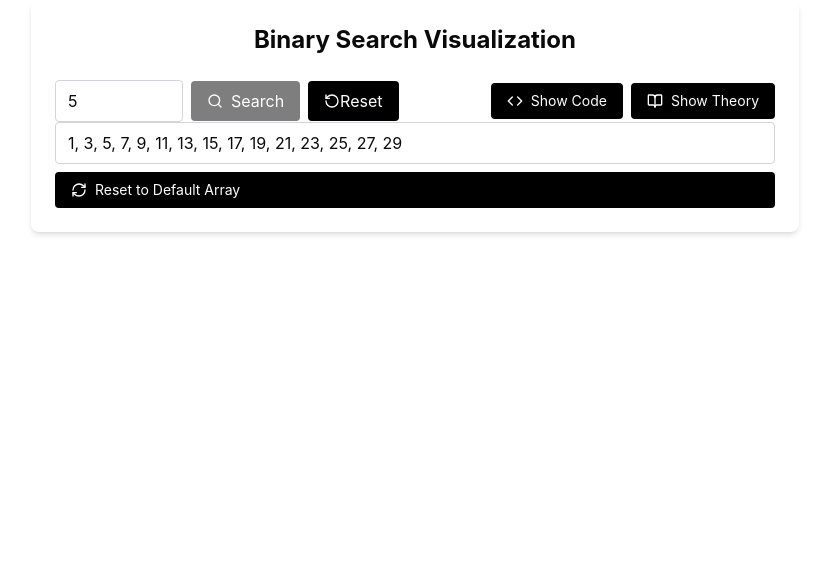
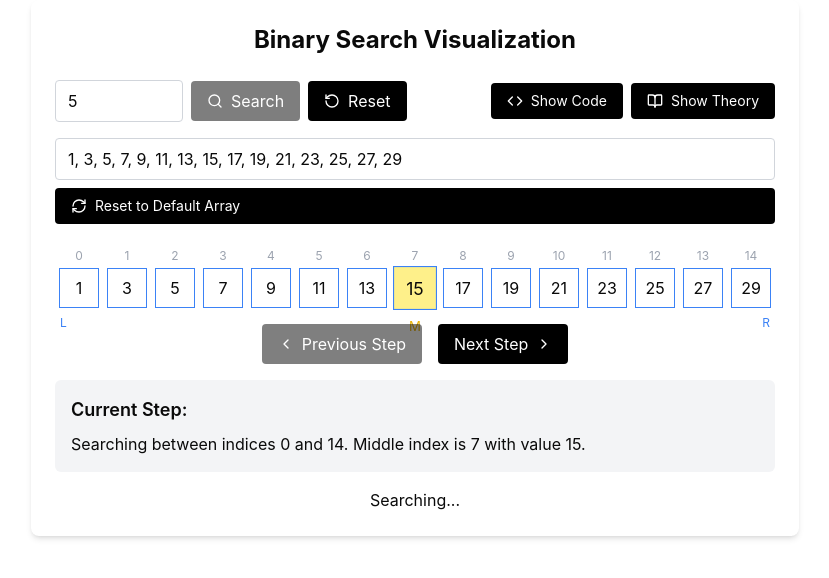
Before and after one commit to himanshu475/Structify, a React (Vite) app in the folder Structify.01/: page /binary-search in a window 1280 px wide. Both pictures are taken after typing "5" into the empty fields and a click on the button "Search". Shown: the top 578 px of the page, without its empty margins (225-1054 px from the left). Built offline with nearby package versions, Linux system fonts and the light colour scheme.

Commit message:
BinarySearch

```diff
--- a/Structify.01/src/AlgorithmPages/BinarySearch.jsx
+++ b/Structify.01/src/AlgorithmPages/BinarySearch.jsx
@@ -1,22 +1,25 @@
+'use client'
 import './tailwind.css';
-import React,  {useState, useEffect} from 'react';
-import {motion} from 'framer-motion'
-import {ChevronLeft, ChevronRight, Search, RotateCcw, Code, BookOpen, RefreshCw} from 'lucide-react';
+import React, { useState, useEffect } from 'react'
+import { motion } from 'framer-motion'
+import { ChevronLeft, ChevronRight, Search, RotateCcw, Code, BookOpen, RefreshCw } from 'lucide-react'
 
-const DEFAULT_ARRAY_SIZE=15;
-const ANIMATION_DURATION=0.5;
+const DEFAULT_ARRAY_SIZE = 15
+const ANIMATION_DURATION = 0.5
 
-function Button({onClick, disabled, children, className}){
+function Button({ onClick, disabled, children, className }) {
   return (
-    <button onClick={onClick}
+    <button
+      onClick={onClick}
       disabled={disabled}
-    className={`px-4 py-2 bg-black text-white rounded hover:bg-blue-600 disabled:opacity-50 disabled:curser-not-allowed flex items-center ${className}`}>
+      className={`px-4 py-2 bg-black text-white rounded hover:bg-blue-600 disabled:opacity-50 disabled:cursor-not-allowed flex items-center ${className}`}
+    >
       {children}
-
     </button>
   )
 }
-function Input({type, placeholder, onChange, className, value}){
+
+function Input({ type, placeholder, onChange, className, value }) {
   return (
     <input
       type={type}
@@ -25,17 +28,16 @@ function Input({type, placeholder, onChange, className, value}){
       value={value}
       className={`px-3 py-2 border border-gray-300 rounded focus:outline-none focus:ring-2 focus:ring-blue-500 ${className}`}
     />
-
   )
 }
-function Card({children, className}){
+
+function Card({ children, className }) {
   return (
     <div className={`bg-white shadow-md rounded-lg ${className}`}>
       {children}
     </div>
   )
 }
-
 
 function PseudoCode() {
   return (
@@ -91,150 +93,138 @@ function Theory() {
   )
 }
 
+export default function BinarySearch() {
+  const [array, setArray] = useState([])
+  const [target, setTarget] = useState(null)
+  const [steps, setSteps] = useState([])
+  const [currentStep, setCurrentStep] = useState(-1)
+  const [stepDescriptions, setStepDescriptions] = useState([])
+  const [isSearching, setIsSearching] = useState(false)
+  const [showPseudoCode, setShowPseudoCode] = useState(false)
+  const [showTheory, setShowTheory] = useState(false)
+  const [customArrayInput, setCustomArrayInput] = useState('')
+  const [errorMessage, setErrorMessage] = useState('')
 
-function BinarySearch(){
-  const [target, setTarget]=useState(null);
-  const [isSearching, setIsSearching]=useState(false);
-  const [steps, setSteps]=useState([]);
-  const [currentStep, setCurrentStep]=useState(-1);
-  const [stepDescriptions, setStepDescriptions]=useState([]);
-  const [array, setArray]=useState([]);
-  const [customArrayInput, setCustomArrayInput]=useState('');
-  const [errorMessage, setErrorMessage]=useState('');
-  const [showPseudoCode, setShowPseudoCode]=useState(false);
-  const [showTheory, setShowTheory]=useState(false);
+  useEffect(() => {
+    generateDefaultArray()
+  }, [])
 
-  const generateDefaultArray=()=>{
-    const newArray=Array.from({length:15}, (_,i)=>i*2+1);
-    setArray(newArray);
-    setCustomArrayInput(newArray.join(', '));
+  const generateDefaultArray = () => {
+    const newArray = Array.from({ length: DEFAULT_ARRAY_SIZE }, (_, i) => i * 2 + 1)
+    setArray(newArray)
+    setCustomArrayInput(newArray.join(', '))
   }
 
-  useEffect(()=>{
-    generateDefaultArray();
-  },[])
-
-  const handleCustomeArrayInput=(input)=>{
-    setCustomArrayInput(input);
-
-    try{
-      const newArray=input.split(',').map(num=>{
-        const parsed=parseInt(num.trim(), 10)
-        if(isNaN(parsed)) throw new Error("Invalid number")
-        return parsed;
+  const handleCustomArrayInput = (input) => {
+    setCustomArrayInput(input)
+    try {
+      const newArray = input.split(',').map(num => {
+        const parsed = parseInt(num.trim(), 10)
+        if (isNaN(parsed)) throw new Error('Invalid number')
+        return parsed
       })
-
-      if(newArray.length==0){
-        throw new Error("Array is empty");
-      }
-      if(!isSorted(newArray)) throw new Error("Array must be sorted in ascending order");
-      setArray(newArray);
-      setErrorMessage('');
-
-    }catch(error){
-      setErrorMessage(error.message);
-    }
-
-
-  }
-
-  const isSorted=(arr)=>{
-    for(let i=1; i<arr.length; i++)
-    {
-      if(arr[i]<arr[i-1])return false;
-    }
-    return true;
-  }
-
-  const handleSearch=()=>{
-    if(target!==null){
-      const[searchSteps, searchDescriptions]=binarySearch(array, target);
-      setSteps(searchSteps);
-      setStepDescriptions(searchDescriptions);
-      setCurrentStep(0);
-      setIsSearching(true);
+      if (newArray.length === 0) throw new Error('Array is empty')
+      if (!isSorted(newArray)) throw new Error('Array must be sorted in ascending order')
+      setArray(newArray)
+      setErrorMessage('')
+    } catch (error) {
+      setErrorMessage(error.message)
     }
   }
 
-  const binarySearch=(arr, target)=>{
-    let left=0;
-    let right=arr.length-1;
-    const steps=[];
-    const description=[];
-    while(left<=right){
-      const mid=Math.floor((left+right)/2);
-      steps.push({left, right, mid, found:arr[mid]===target});
-      description.push(`Searching between indices ${left} and ${right}. Middle index is ${mid} with value ${arr[mid]}.`);
-
-      if(arr[mid]===target){
-        description.push(`Found target ${target} at index ${mid}.`);
-        return [steps, description];
+  const isSorted = (arr) => {
+    for (let i = 1; i < arr.length; i++) {
+      if (arr[i] < arr[i - 1]) return false
     }
-      else if(arr[mid]<target){
-          left=mid+1;
-          description.push(`${arr[mid]} is less than ${target}. Searching right half.`);
-      }
-      else {
-        right=mid-1;
-        description.push(`${arr[mid]} is greater than ${target}. Searching left half.`);
+    return true
   }
 
+  const binarySearch = (arr, target) => {
+    let left = 0
+    let right = arr.length - 1
+    const steps = []
+    const descriptions = []
 
-    }
-    steps.push({left, right, mid:-1, found:false});
-    description.push(`Target ${target} not found in the array.`);
-    return [steps, description];
-  }
+    while (left <= right) {
+      const mid = Math.floor((left + right) / 2)
+      steps.push({ left, right, mid, found: arr[mid] === target })
 
-  const handleStepForward=()=>{
-    if(currentStep<steps.length-1){
-      setCurrentStep(currentStep+1);
+      descriptions.push(`Searching between indices ${left} and ${right}. Middle index is ${mid} with value ${arr[mid]}.`)
+
+      if (arr[mid] === target) {
+        descriptions.push(`Found target ${target} at index ${mid}.`)
+        return [steps, descriptions]
+      } else if (arr[mid] < target) {
+        left = mid + 1
+        descriptions.push(`${arr[mid]} is less than ${target}. Searching right half.`)
+      } else {
+        right = mid - 1
+        descriptions.push(`${arr[mid]} is greater than ${target}. Searching left half.`)
       }
     }
 
-  const handleStepBackward=()=>{
-    if(currentStep>0){
-      setCurrentStep(currentStep-1);
+    steps.push({ left, right, mid: -1, found: false })
+    descriptions.push(`Target ${target} not found in the array.`)
+    return [steps, descriptions]
+  }
+
+  const handleSearch = () => {
+    if (target !== null) {
+      const [searchSteps, searchDescriptions] = binarySearch(array, target)
+      setSteps(searchSteps)
+      setStepDescriptions(searchDescriptions)
+      setCurrentStep(0)
+      setIsSearching(true)
     }
   }
 
-  const handleReset=()=>{
-    setCurrentStep(-1);
-    setIsSearching(false);
+  const handleStepForward = () => {
+    if (currentStep < steps.length - 1) {
+      setCurrentStep(currentStep + 1)
+    }
+  }
+
+  const handleStepBackward = () => {
+    if (currentStep > 0) {
+      setCurrentStep(currentStep - 1)
+    }
+  }
+
+  const handleReset = () => {
+    setCurrentStep(-1)
+    setIsSearching(false)
   }
 
   return (
     <Card className="w-full max-w-3xl mx-auto">
-        <div className='p-6'>
-        <h1 className='text-2xl font-bold text-center mb-6'>Binary Search Visualization</h1>
-        <div className='flex flex-wrap items-center gap-3'>
-          <div className='flex-grow flex items-center gap-2'>
+      <div className="p-6">
+      <h2 className="text-2xl font-bold text-center mb-6">Binary Search Visualization</h2>
+        <div className="flex flex-col space-y-4 mb-6">
+          <div className="flex flex-wrap items-center gap-3">
+            <div className="flex-grow flex items-center gap-2">
               <Input
                 type="number"
                 placeholder="Enter number"
-            onChange={(e)=>setTarget(parseInt(e.target.value))}
+                onChange={(e) => setTarget(parseInt(e.target.value))}
                 className="w-32"
               />
               <Button onClick={handleSearch} disabled={isSearching}>
-            <Search className='mr-2 h-4 w-4 '/>Search
+                <Search className="mr-2 h-4 w-4" /> Search
               </Button>
-
               <Button onClick={handleReset} disabled={!isSearching}>
-            <RotateCcw className='mr-2h-4 w-4'/>Reset
+                <RotateCcw className="mr-2 h-4 w-4" /> Reset
               </Button>
             </div>
-
-          <div className='flex items-center gap-2'>
-            <Button onClick={()=>setShowPseudoCode(!showPseudoCode)} className="text-sm">
-              <Code className='mr-2 h-4 w-4'/>{showPseudoCode?'Hide Code':'Show Code'}
+            <div className="flex items-center gap-2">
+              <Button onClick={() => setShowPseudoCode(!showPseudoCode)} className="text-sm">
+                <Code className="mr-2 h-4 w-4" /> {showPseudoCode ? 'Hide Code' : 'Show Code'}
               </Button>
-             <Button onClick={()=>setShowTheory(!showTheory)} className="text-sm">
-              <BookOpen className='mr-2 h-4 w-4'/>{showTheory?'Hide Theory':'Show Theory'}
-
+              <Button onClick={() => setShowTheory(!showTheory)} className="text-sm">
+                <BookOpen className="mr-2 h-4 w-4" /> {showTheory ? 'Hide Theory' : 'Show Theory'}
               </Button>
             </div>
           </div>
-        <div className='flex flex-col space-y-2'>
+          <div className="flex flex-col space-y-2">
             <Input
               type="text"
               placeholder="Enter custom array (comma-separated)"
@@ -242,17 +232,83 @@ function BinarySearch(){
               onChange={(e) => handleCustomArrayInput(e.target.value)}
               className="w-full"
             />
-            {errorMessage && <p className='text-red-500 text-sm'>{errorMessage}</p>}
+            {errorMessage && <p className="text-red-500 text-sm">{errorMessage}</p>}
             <Button onClick={generateDefaultArray} className="text-sm">
-              <RefreshCw className='mr-2 h-4 w-4'/>Reset to Default Array
+              <RefreshCw className="mr-2 h-4 w-4" /> Reset to Default Array
             </Button>
-
-
-
           </div>
+        </div>
+        <div className="flex flex-wrap justify-center gap-2 mb-4">
+          {array.map((num, index) => (
+            <div key={index} className="flex flex-col items-center">
+              <div className="text-xs mb-1 text-gray-400">{index}</div>
+              <motion.div
+                className={`w-10 h-10 flex items-center justify-center border ${
+                  currentStep >= 0 &&
+                  index >= steps[currentStep].left &&
+                  index <= steps[currentStep].right
+                    ? 'border-blue-500'
+                    : 'border-gray-300'
+                } ${
+                  currentStep >= 0 && index === steps[currentStep].mid
+                    ? 'bg-yellow-200'
+                    : ''
+                } ${
+                  currentStep >= 0 &&
+                  steps[currentStep].found &&
+                  index === steps[currentStep].mid
+                    ? 'bg-green-200'
+                    : ''
+                } relative`}
+                animate={{
+                  scale: currentStep >= 0 && index === steps[currentStep].mid ? 1.1 : 1,
+                }}
+                transition={{ duration: ANIMATION_DURATION }}
+              >
+                {num}
+                {currentStep >= 0 && (
+                  <>
+                    {index === steps[currentStep].left && (
+                      <span className="absolute -bottom-6 left-0 text-xs text-blue-500">L</span>
+                    )}
+                    {index === steps[currentStep].right && (
+                      <span className="absolute -bottom-6 right-0 text-xs text-blue-500">R</span>
+                    )}
+                    {index === steps[currentStep].mid && (
+                      <span className="absolute -bottom-6 left-1/2 transform -translate-x-1/2 text-xs text-yellow-500">M</span>
+                    )}
+                  </>
+                )}
+              </motion.div>
+            </div>
+          ))}
+        </div>
+        <div className="flex justify-center space-x-4 my-4">
+          <Button onClick={handleStepBackward} disabled={currentStep <= 0 || !isSearching}>
+            <ChevronLeft className="mr-2 h-4 w-4" /> Previous Step
+          </Button>
+          <Button onClick={handleStepForward} disabled={currentStep >= steps.length - 1 || !isSearching}>
+            Next Step <ChevronRight className="ml-2 h-4 w-4" />
+          </Button>
+        </div>
+        {currentStep >= 0 && (
+          <div className="mt-4 p-4 bg-gray-100 rounded-md">
+            <h3 className="text-lg font-semibold mb-2">Current Step:</h3>
+            <p>{stepDescriptions[currentStep]}</p>
+          </div>
+        )}
+        {currentStep >= 0 && (
+          <div className="text-center mt-4">
+            {steps[currentStep].found
+              ? `Found ${target} at index ${steps[currentStep].mid}`
+              : currentStep === steps.length - 1
+              ? `${target} not found in the array`
+              : `Searching...`}
+          </div>
+        )}
+        {showPseudoCode && <PseudoCode />}
+        {showTheory && <Theory />}
       </div>
     </Card>
   )
 }
-
-export default BinarySearch;
```
Lines whose indentation alone changed are shown as unchanged.
